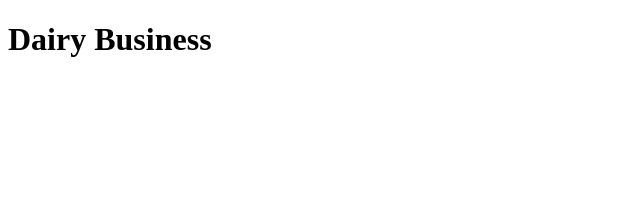
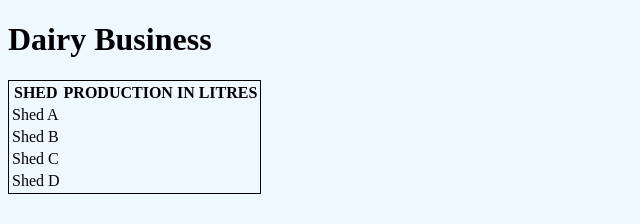
Before and after one commit to winniediana4/Dairy-Business, a plain HTML site: page index.html in a window 1280 px wide. Shown: the whole page, without its empty margins (0-640 px from the left). Drawn offline with Linux system fonts and the light colour scheme.

Commit message:
add table styling

```diff
--- a/index.css
+++ b/index.css
@@ -0,0 +1,6 @@
+body{
+  background-color: aliceblue;
+}
+table{
+  border: 1px solid black;
+}
--- a/index.html
+++ b/index.html
@@ -10,7 +10,25 @@
 </head>
 <body>
   <h1>Dairy Business</h1>
-
+<table>
+  <tr>
+    <th>SHED</th>
+    <th>PRODUCTION IN LITRES</th>
+  </tr>
+  <tr>
+    <td>Shed A</td>
+    <td></td>
+  </tr>
+  <tr>
+    <td>Shed B</td>
+  </tr>
+  <tr>
+    <td>Shed C</td>
+  </tr>
+  <tr>
+    <td>Shed D</td>
+  </tr>
+</table>
 
 
 <script type="text/javascript" src="index.js"></script>
```
